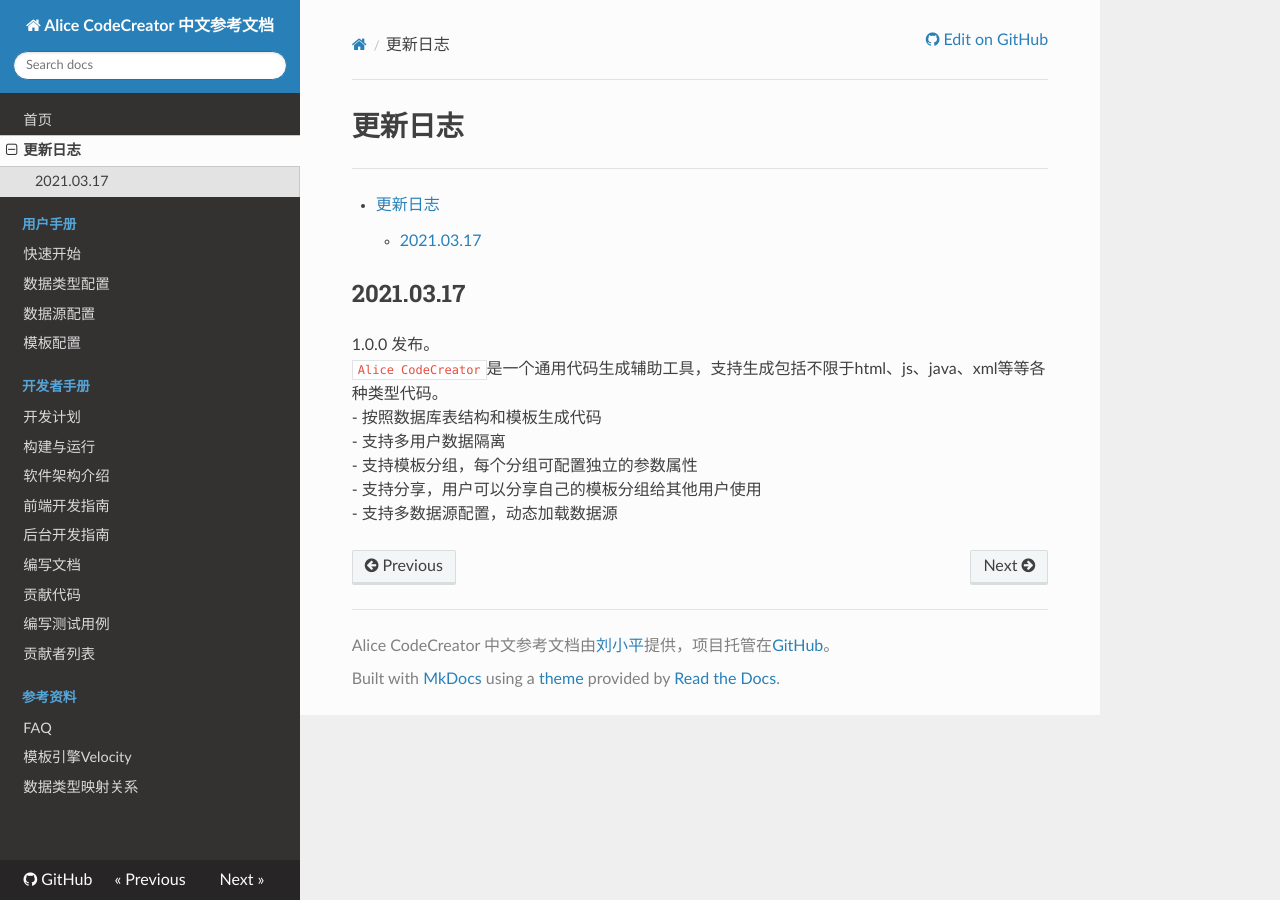
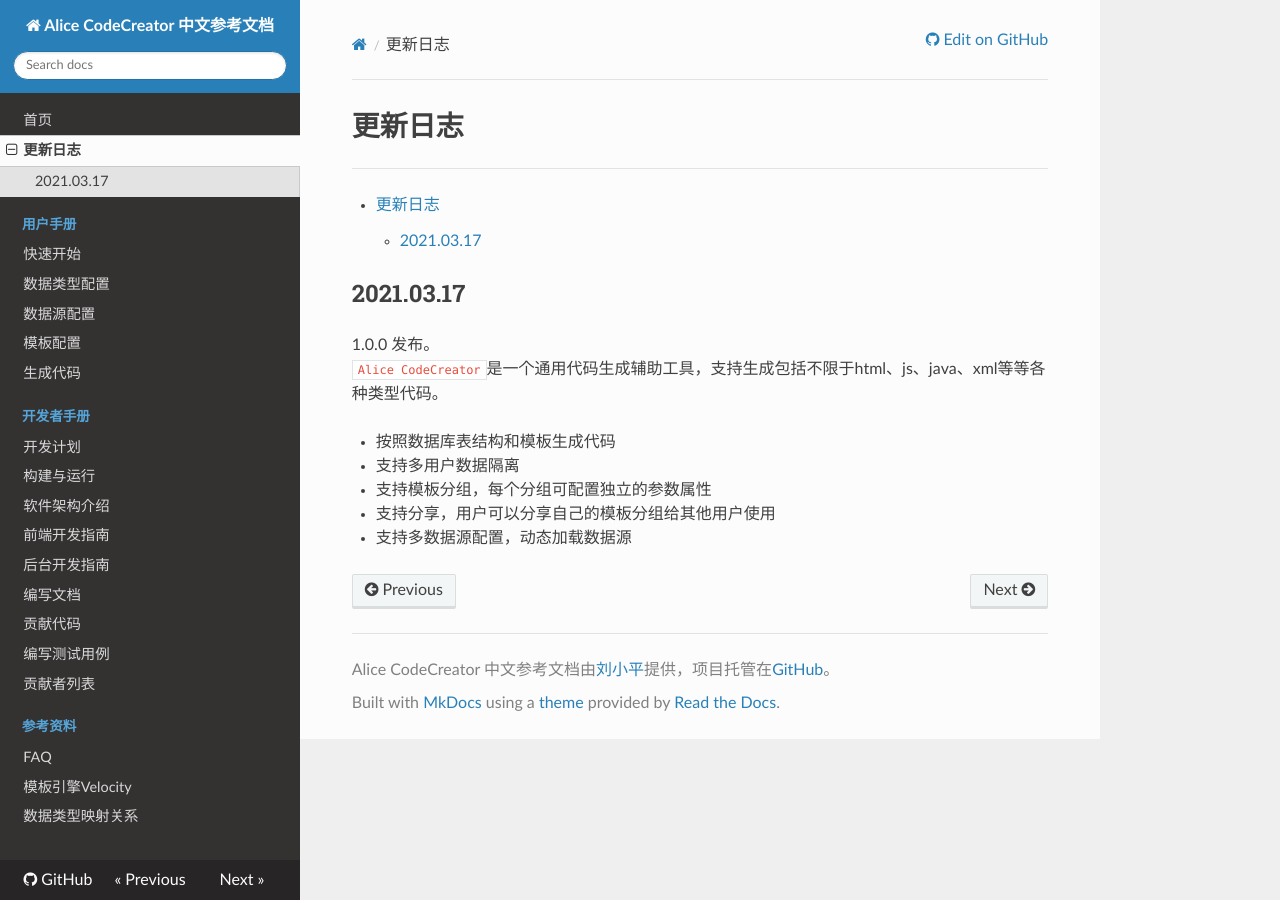
Before and after one commit to lxp135/alice-code-creator-docs, an MkDocs documentation site: the page built from docs/released.md, in a window 1280 px wide. Built offline with MkDocs 1.6.1, drawn with Linux system fonts in a browser that asks for light colours; nearby versions of some CDN libraries; old or Windows-style settings are respelled for this version of MkDocs.

```diff
--- a/docs/released.md
+++ b/docs/released.md
@@ -6,8 +6,9 @@
 ## 2021.03.17
 1.0.0 发布。
 `Alice CodeCreator`是一个通用代码生成辅助工具，支持生成包括不限于html、js、java、xml等等各种类型代码。
-- 按照数据库表结构和模板生成代码
-- 支持多用户数据隔离
-- 支持模板分组，每个分组可配置独立的参数属性
-- 支持分享，用户可以分享自己的模板分组给其他用户使用
-- 支持多数据源配置，动态加载数据源
+
+* 按照数据库表结构和模板生成代码
+* 支持多用户数据隔离
+* 支持模板分组，每个分组可配置独立的参数属性
+* 支持分享，用户可以分享自己的模板分组给其他用户使用
+* 支持多数据源配置，动态加载数据源
--- a/mkdocs.yml
+++ b/mkdocs.yml
@@ -14,6 +14,7 @@ pages:
   - '数据类型配置': 'Users/Data Type.md'
   - '数据源配置': 'Users/Data Source.md'
   - '模板配置': 'Users/Template.md'
+  - '生成代码': 'Users/Generator.md'
 - '开发者手册':
   - '开发计划': 'Developers/Plan.md'
   - '构建与运行': 'Developers/Building.md'
```
Also changed, not shown: docs/Users/Data Type.md (+11 -1 lines), docs/Users/Generator.md (added, +58 -0 lines), docs/index.md (+1 -0 lines), docs/img/generator.png (added), docs/img/generatorDataBase.png (added), docs/img/generatorDataSource.png (added), docs/img/generatorGroup.png (added), docs/img/generatorGroupDone.png (added), docs/img/generatorMake.png (added), docs/img/generatorTable.png (added), docs/img/generatorTableDone.png (added).
